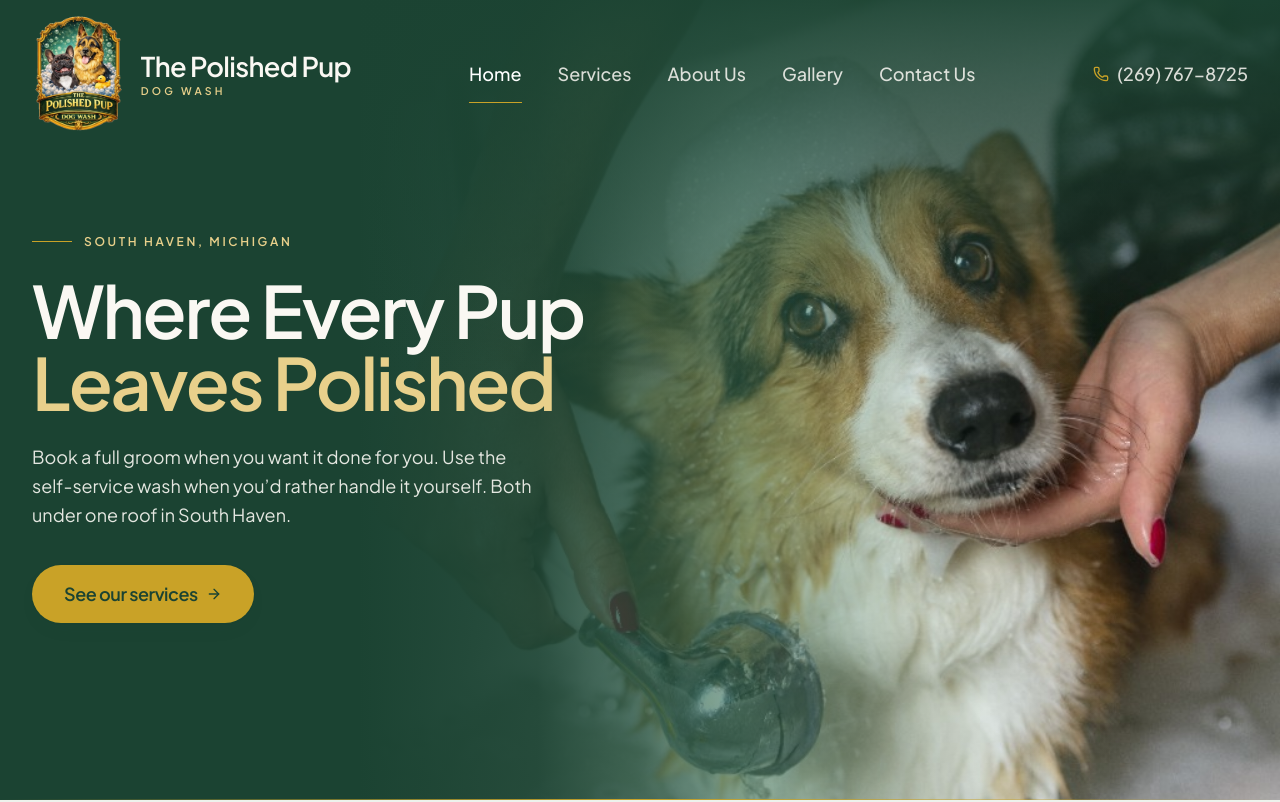
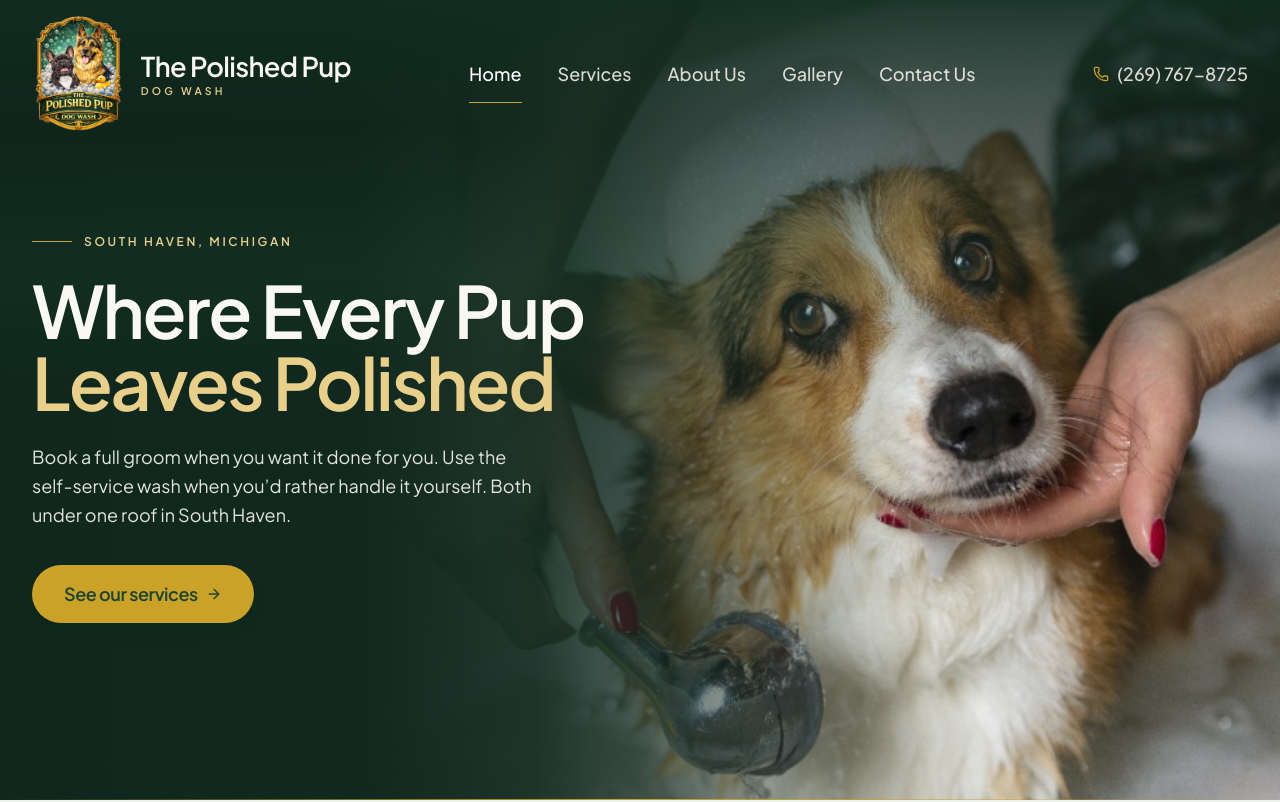
Before and after one commit to webstix-git/the-polished-pup, a Next.js app: page / in a window 1280 px wide. Shown: the top 802 px of the page. Built offline with nearby package versions, Linux system fonts and the light colour scheme.

Commit message:
overlay adjusted

```diff
--- a/src/app/globals.css
+++ b/src/app/globals.css
@@ -141,11 +141,11 @@
     background-image:
       linear-gradient(
         to bottom,
-        rgba(27, 67, 50, 0.94) 0%,
-        rgba(27, 67, 50, 0.88) 22%,
-        rgba(27, 67, 50, 0.78) 48%,
-        rgba(27, 67, 50, 0.72) 72%,
-        rgba(27, 67, 50, 0.8) 100%
+        rgb(17 44 33 / 94%) 0%,
+        rgb(15 38 29 / 88%) 22%,
+        rgb(13 33 25 / 78%) 48%,
+        rgb(13 30 23 / 72%) 72%,
+        rgb(15 35 27 / 82%) 100%
       );
   }
 
@@ -154,18 +154,18 @@
       background-image:
         linear-gradient(
           to bottom,
-          rgba(27, 67, 50, 0.92) 0%,
-          rgba(27, 67, 50, 0.62) 16%,
+          rgb(17 44 33 / 92%) 0%,
+          rgb(13 35 26 / 54%) 16%,
           rgba(27, 67, 50, 0.22) 34%,
           transparent 48%
         ),
         linear-gradient(
           90deg,
-          #1b4332 0%,
-          #1b4332 28%,
-          rgba(27, 67, 50, 0.92) 42%,
-          rgba(45, 106, 79, 0.55) 58%,
-          rgba(45, 106, 79, 0.18) 72%,
+          #0f271d 0%,
+          #10281e 28%,
+          rgb(17 43 32 / 92%) 42%,
+          rgb(15 37 27 / 47%) 58%,
+          rgb(13 30 23 / 7%) 72%,
           transparent 88%
         );
     }
```
